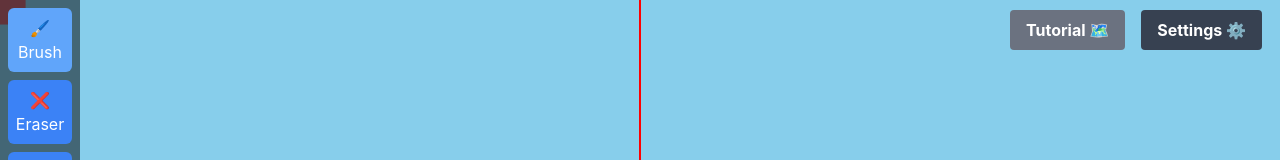
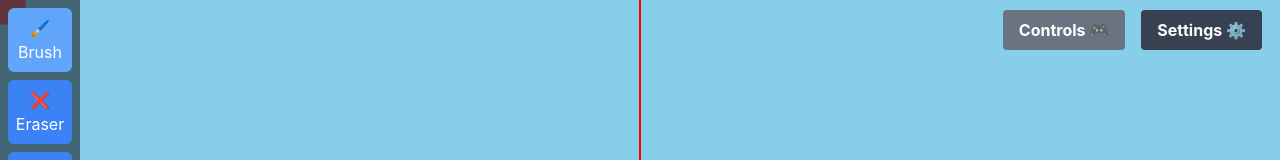
Before and after one commit to br-zhou/path-finder-react, a React (Create React App) app: page / in a window 1280 px wide. Shown: the top 160 px of the page. Built offline with nearby package versions, Linux system fonts and the light colour scheme.

Commit message:
rename tutorial btn to controls

```diff
--- a/src/Components/Menubar.js
+++ b/src/Components/Menubar.js
@@ -21,7 +21,7 @@
         <SettingsModal open={settingsModal} setOpen={setSettingsModal} />
         <TutorialModal open={tutorialModal} setOpen={setTutorialModal} />
         <div id="top-right">
-            <button className="bg-gray-500 hover:bg-gray-600 text-white font-bold py-2 px-4 rounded mx-2 select-none" onClick={openTutorial}>Tutorial 🗺️</button>
+            <button className="bg-gray-500 hover:bg-gray-600 text-white font-bold py-2 px-4 rounded mx-2 select-none" onClick={openTutorial}>Controls 🎮</button>
             <button className="bg-gray-700 hover:bg-gray-900 text-white font-bold py-2 px-4 rounded mx-2 select-none" onClick={openSettings}>Settings ⚙️</button>
         </div>
     </>)
```
